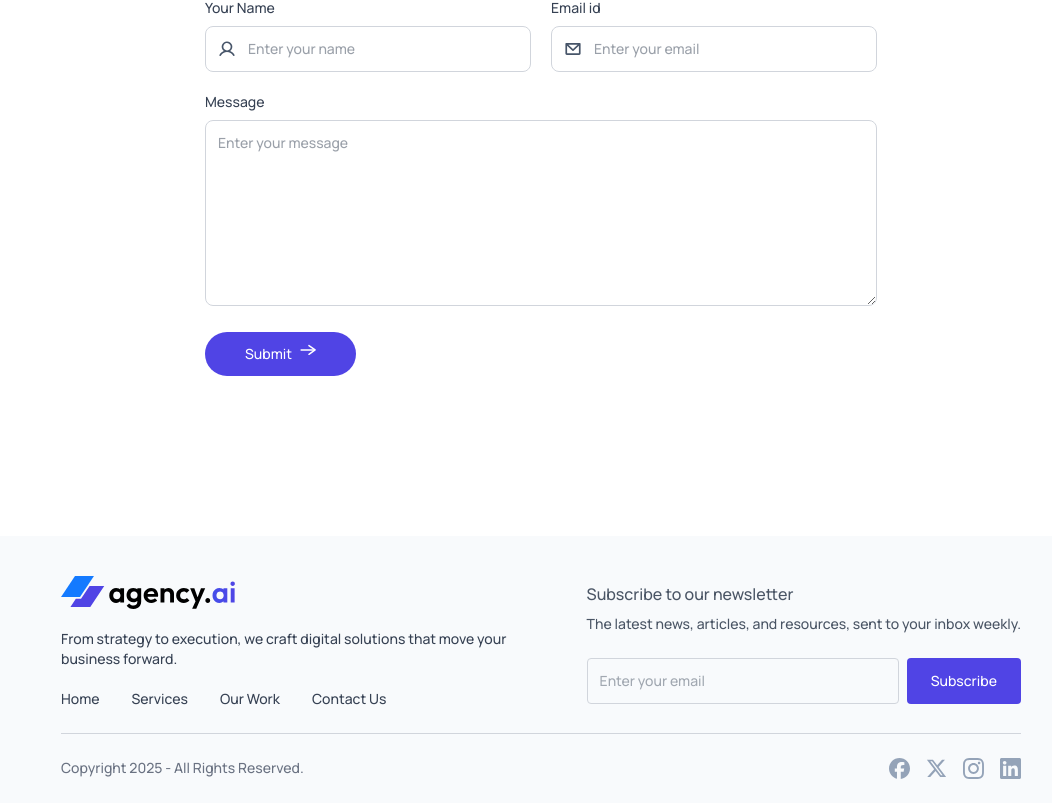
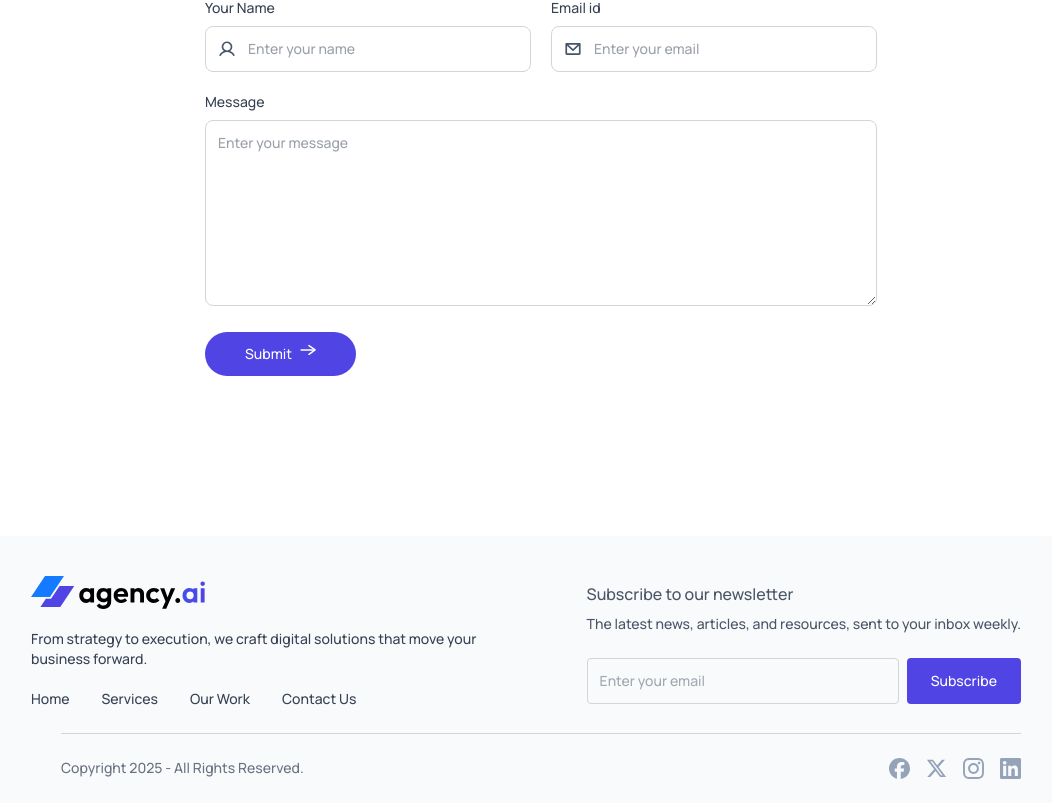
Before and after one commit to arunpmanoj/agency-ai, a React (Vite) app: page / in a window 1280 px wide. Shown: the part 3282-4085 px from the top of the page, without its empty margins (99-1151 px from the left). Built offline with nearby package versions, Linux system fonts and the light colour scheme.

Commit message:
added animation for footer component

```diff
--- a/src/components/Footer.jsx
+++ b/src/components/Footer.jsx
@@ -1,12 +1,14 @@
 import React from 'react'
 import assets from '../assets/assets'
+import{motion} from 'motion/react'
 
 const Footer = ({theme}) => {
   return (
-    <div className='bg-slate-50 dark:bg-gray-900 pt-10 sm:pt-10 mt-20 sm:mt-40 px-4 sm:px-10 lg:px-24 xl:px-40'>
+    <motion.div initial={{ opacity: 0, y: 50 }} whileInView={{ opacity: 1, y: 0}} transition={{ duration: 0.8 }} viewport={{ once: true }} className='bg-slate-50 dark:bg-gray-900 pt-10 sm:pt-10 mt-20 sm:mt-40 px-4 sm:px-10 lg:px-24 xl:px-40'>
       {/* footer top */}
       <div className='flex justify-between lg:items-center max-lg:flex-col gap-10'>
-        <div className='space-y-5 text-sm text-gray-700 dark:text-gray-400'>
+        <motion.div initial={{ opacity: 0, x: -30 }} whileInView={{ opacity: 1, X: 0 }} transition={{ duration: 0.6, delay: 0.2 }} viewport={{ once: true }}
+        className='space-y-5 text-sm text-gray-700 dark:text-gray-400'>
           <img src={ theme ==='dark' ? assets.logo_dark : assets.logo} className='w-32 sm:w-44' alt="" />
           <p className='max-w-md'>From strategy to execution, we craft digital solutions that move your business forward.</p>
           <ul className='flex gap-8'>
@@ -15,8 +17,9 @@ const Footer = ({theme}) => {
             <li><a className='hover:text-primary' href="#our-work">Our Work</a></li>
             <li><a className='hover:text-primary' href="#contact-us">Contact Us</a></li>
           </ul>
-        </div>
-       <div className='text-gray-600 dark:text-gray-400'>
+        </motion.div>
+       <motion.div initial={{ opacity: 0, X: 30 }} whileInView={{ opacity: 1, X: 0 }} transition={{ duration: 0.6, delay: 0.3 }} viewport={{ once: true }}
+       className='text-gray-600 dark:text-gray-400'>
             <h3 className='font-semibold'>Subscribe to our newsletter</h3>
             <p className=' text-sm mt-2 mb-6'>The latest news,
             articles, and resources, sent to your inbox weekly.</p>
@@ -24,11 +27,12 @@ const Footer = ({theme}) => {
                 <input type="email" placeholder='Enter your email' className='w-full p-3 text-sm outline-none rounded dark:text-gray-200 bg-transparent border border-gray-300 dark:border-gray-500'/>
                 <button className='bg-primary text-white rounded px-6 cursor-pointer'>Subscribe</button>
             </div>
-        </div>
+        </motion.div>
       </div>
       <hr className='border-gray-300 dark:border-gray-600 my-6'/>
       {/*footer bottom*/}
-     <div className='pb-6 text-sm text-gray-500 flex justify-center sm:justify-between gap-4 flex-wrap'>
+     <motion.div initial={{ opacity: 0 }}whileInView={{ opacity: 1 }} transition={{ duration: 0.5, delay: 0.4}} viewport={{ once: true }}
+     className='pb-6 text-sm text-gray-500 flex justify-center sm:justify-between gap-4 flex-wrap'>
         <p>Copyright 2025  - All Rights Reserved.</p>
         <div className='flex items-center justify-between gap-4'>
             <img src={assets.facebook_icon} alt=""/>
@@ -36,8 +40,8 @@ const Footer = ({theme}) => {
             <img src={assets.instagram_icon} alt=""/>
             <img src={assets.linkedin_icon} alt=""/>
         </div>
-      </div>
-    </div>
+      </motion.div>
+    </motion.div>
   )
 }
 
```
